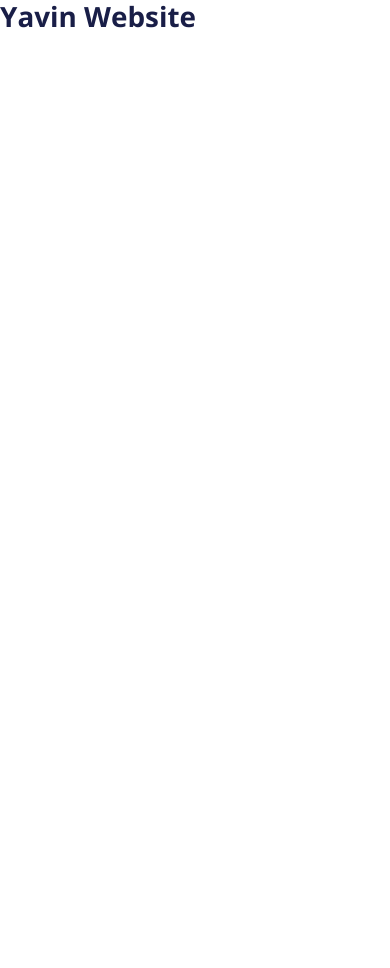
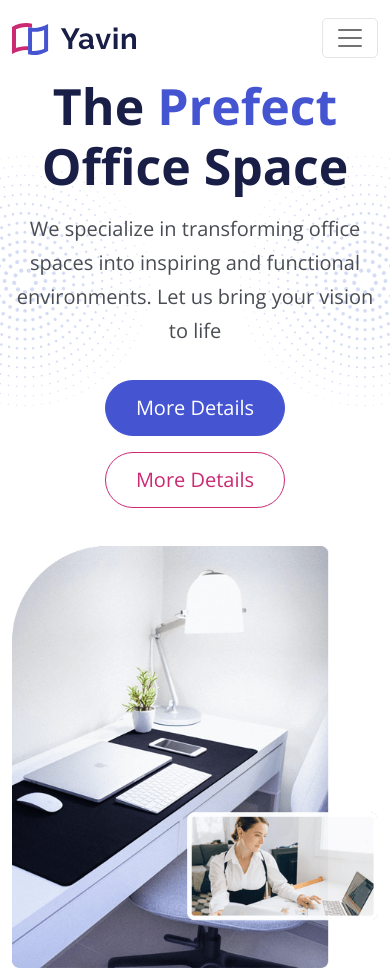
Before and after one commit to shaheencodex/Yavin-office-design, a website: page index.html in a window 390 px wide. Before the commit the page ends 844 px from the top, so only its background shows below. Drawn offline with nearby package versions, Linux system fonts and the light colour scheme; files that its build step writes are made by us from their sources.

Commit message:
Navbar and Header sections

```diff
--- a/index.html
+++ b/index.html
@@ -17,8 +17,87 @@
     <title>Yavin Office Design</title>
   </head>
   <body>
-    <h1>Yavin Website</h1>
+    <nav class="navbar navbar-expand-lg sticky-top navbar-light">
+      <div class="container">
+        <a class="navbar-brand" href="#">
+          <img src="images/logo.svg" alt="" width="124" />
+        </a>
+        <button
+          class="navbar-toggler"
+          type="button"
+          data-bs-toggle="collapse"
+          data-bs-target="#navbarNavDropdown"
+          aria-controls="navbarNavDropdown"
+          aria-expanded="false"
+          aria-label="Toggle navigation"
+        >
+          <span class="navbar-toggler-icon"></span>
+        </button>
+        <div class="collapse navbar-collapse" id="navbarNavDropdown">
+          <ul class="navbar-nav ms-auto">
+            <li class="nav-item">
+              <a href="#home" aria-current="page" class="nav-link">Home</a>
+            </li>
+            <li class="nav-item">
+              <a href="#details" class="nav-link">Details</a>
+            </li>
+            <li class="nav-item">
+              <a href="#services" class="nav-link">Services</a>
+            </li>
+            <li class="nav-item">
+              <a href="#project" class="nav-link">Project</a>
+            </li>
+            <li class="nav-item">
+              <a
+                href="#contact"
+                class="nav-link btn btn-outline-secondary px-4 mx-4"
+                >Contact Us</a
+              >
+            </li>
+          </ul>
+        </div>
+      </div>
+    </nav>
 
+    <!-- Header -->
+    <header class="header position-relative mt-5 overflow-hidden">
+      <img
+        src="images/decoration-star.svg"
+        alt=""
+        class="decoration-star position-absolute"
+      />
+      <img
+        src="images/decoration-star.svg"
+        alt=""
+        class="decoration-star-2 position-absolute"
+      />
+      <div class="container position-relative z-3">
+        <div class="row">
+          <div class="col-lg-6">
+            <div class="mt-6">
+              <h1 class="xl-text">
+                The <span class="text-primary">Prefect</span> Office Space
+              </h1>
+              <p class="lead mb-4">
+                We specialize in transforming office spaces into inspiring and
+                functional environments. Let us bring your vision to life
+              </p>
+              <a href="#introduction" class="btn btn-primary btn-lg m-2"
+                >More Details</a
+              >
+              <a href="#contact" class="btn btn-outline-secondary btn-lg m-2"
+                >More Details</a
+              >
+            </div>
+          </div>
+          <div class="col-lg-6">
+            <div class="image-container">
+              <img src="images/header.png" alt="" class="img-fluid" />
+            </div>
+          </div>
+        </div>
+      </div>
+    </header>
     <script src="js/bootstrap.bundle.min.js"></script>
     <script src="js/script.js"></script>
   </body>
--- a/js/script.js
+++ b/js/script.js
@@ -0,0 +1,14 @@
+function userScroll() {
+    const navbar = document.querySelector('.navbar');
+
+    window.addEventListener('scroll', () => {
+        if (window.scrollY > 50) {
+            navbar.classList.add('navbar-sticky');
+        }
+        else {
+            navbar.classList.remove('navbar-sticky');
+        }
+    });
+}
+
+document.addEventListener('DOMContentLoaded', userScroll);
--- a/scss/bootstrap.scss
+++ b/scss/bootstrap.scss
@@ -15,7 +15,7 @@ $navbar-padding-y: 1rem;
 $nav-link-font-weight: 700;
 
 // Buttons
-$button-radius:50;
+$button-radius:50px;
 $button-padding-x: 30px;
 $button-padding-y: 10px;
 
--- a/scss/styles.scss
+++ b/scss/styles.scss
@@ -0,0 +1,72 @@
+.xl-text {
+    font-size: 75px;
+}
+
+.btn-outline-secondary {
+    color: var(--bs-secondary);
+}
+
+.btn-outline-secondary {
+    &:hover {
+        color: #fff;
+    }
+}
+
+.header .decoration-star {
+    top: 80px;
+    left: -200px;
+    width: 500px;
+    opacity: 0.7;
+}
+
+.header .decoration-star-2 {
+    top: 80px;
+    right: -200px;
+    width: 500px;
+    opacity: 0.7;
+}
+
+.navbar {
+    transition: all 0.5s ease-in-out;
+}
+
+.navbar-sticky {
+    background: #fff;
+    opacity: 0.9;
+    box-shadow: 0 0 10px rgba(0,0,0,0.5)
+}
+@media(max-width: 992px){
+   .xl-text {
+    font-size: 50px;
+   }
+
+   .navbar {
+     .btn-outline-secondary{
+        margin-top: 20px;
+     }
+   }
+
+   .header {
+    margin-top: 0px !important;
+    text-align:center;
+   }
+
+   .header .decoration-star {
+    left: -100px;
+    width: 250px;
+
+}
+
+.header .decoration-star-2 {
+    right: -100px;
+    width: 250px;
+}
+
+.header .image-container {
+    margin-top: 30px;
+}
+}
+
+@media(max-width: 576px){
+
+}
```
